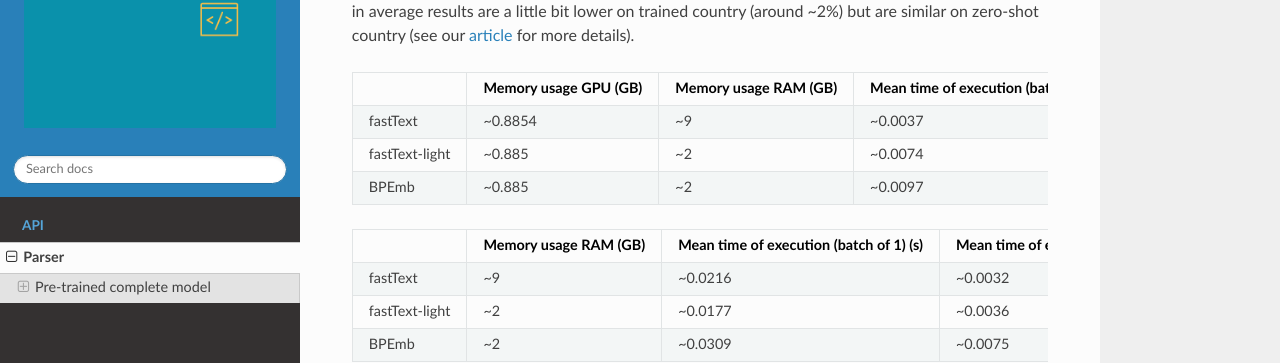
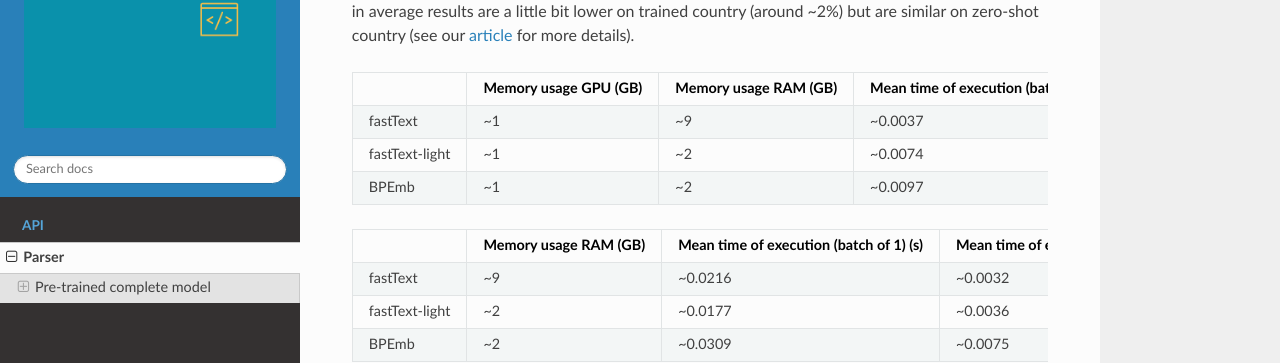
Before and after one commit to GRAAL-Research/deepparse, a Sphinx documentation site: the page built from docs/source/parser.rst, in a window 1280 px wide and 900 px high, scrolled down 460 px. Shown: the part 146-509 px from the top of the window. Built offline with Sphinx 7.4.7 and the Read the Docs theme 2.0.0, drawn with Linux system fonts in a browser that asks for light colours; the version number could not be read and is left out.

Commit message:
more realist GPU load"

```diff
--- a/docs/source/parser.rst
+++ b/docs/source/parser.rst
@@ -39,17 +39,17 @@
             - Mean time of execution (batch of 1) (s)
             - Mean time of execution (batch of more than 1) (s)
         *   - fastText
-            - ~0.8854
+            - ~1
             - ~9
             - ~0.0037
             - ~0.0007
         *   - fastText-light
-            - ~0.885
+            - ~1
             - ~2
             - ~0.0074
             - ~0.0033
         *   - BPEmb
-            - ~0.885
+            - ~1
             - ~2
             - ~0.0097
             - ~0.0045
```
